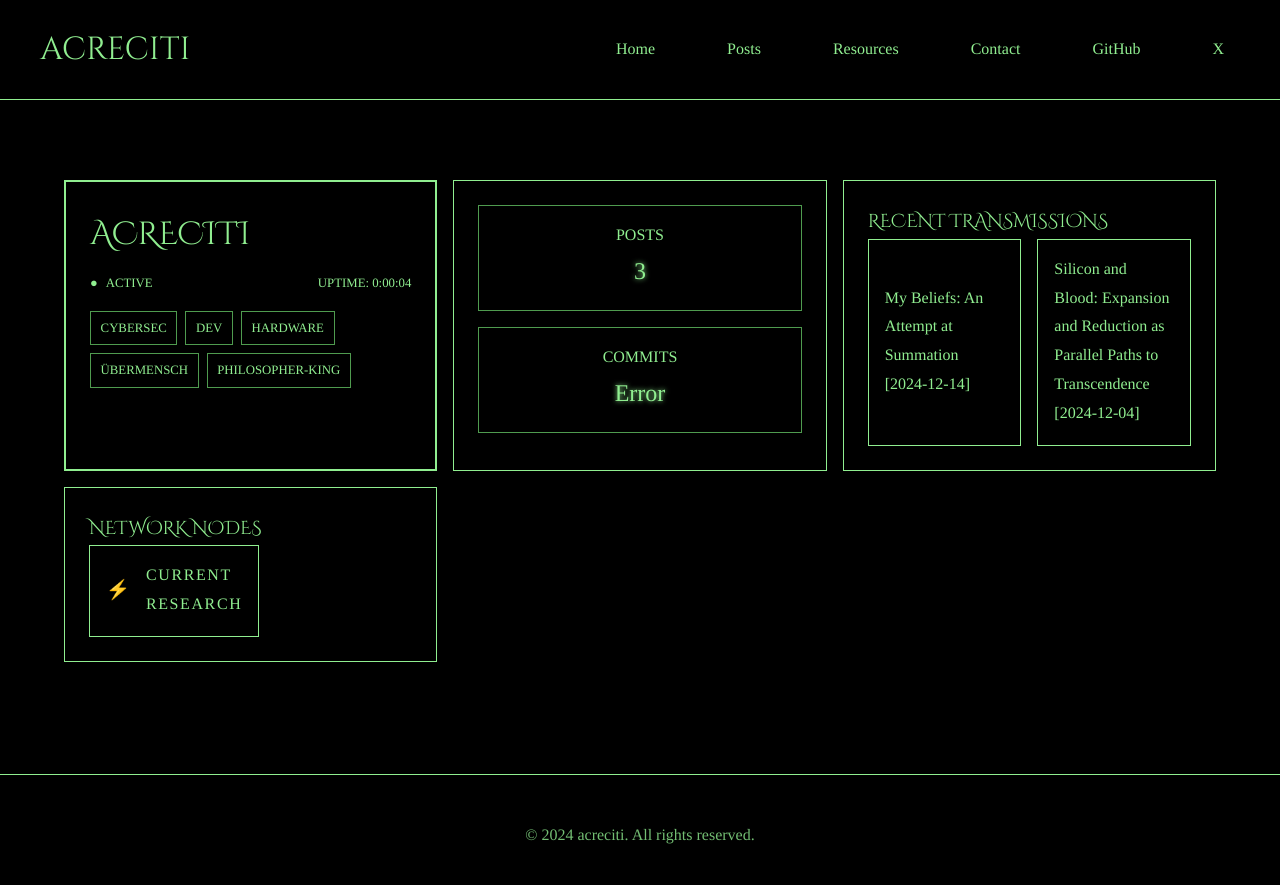
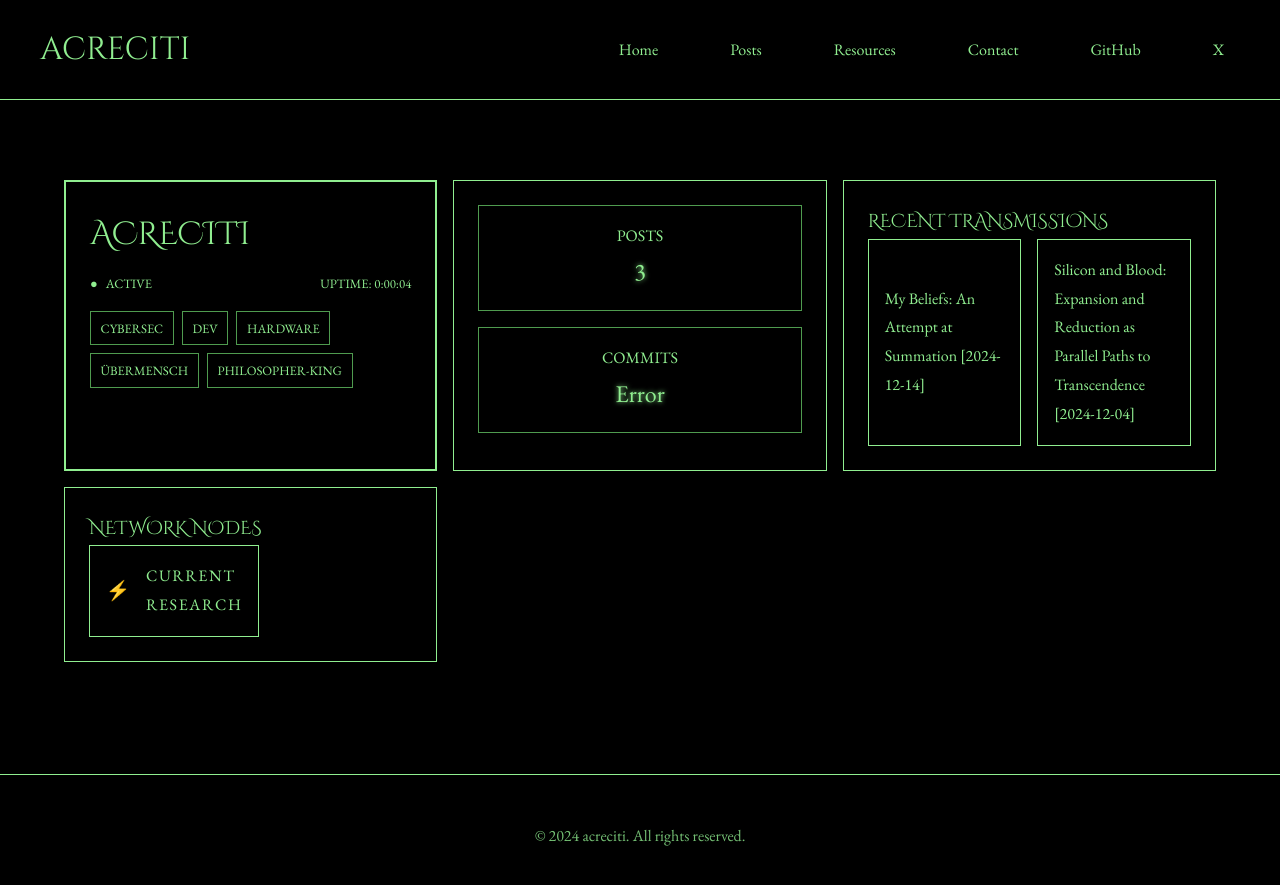
Before and after one commit to acrecit/acrecit.github.io, a Jekyll site: the page built from index.html, in a window 1280 px wide. Shown: the top 885 px of the page. Built offline with Jekyll 4.4.1, drawn with Linux system fonts in a browser that asks for light colours.

Commit message:
font fix

```diff
--- a/assets/css/main.css
+++ b/assets/css/main.css
@@ -1,3 +1,5 @@
+@import url('https://fonts.googleapis.com/css2?family=Cinzel+Decorative:wght@400;700;900&family=EB+Garamond:wght@400;500;600&display=swap');
+
 :root {
     /* Base colors */
     --bg-color: #000000;
```
